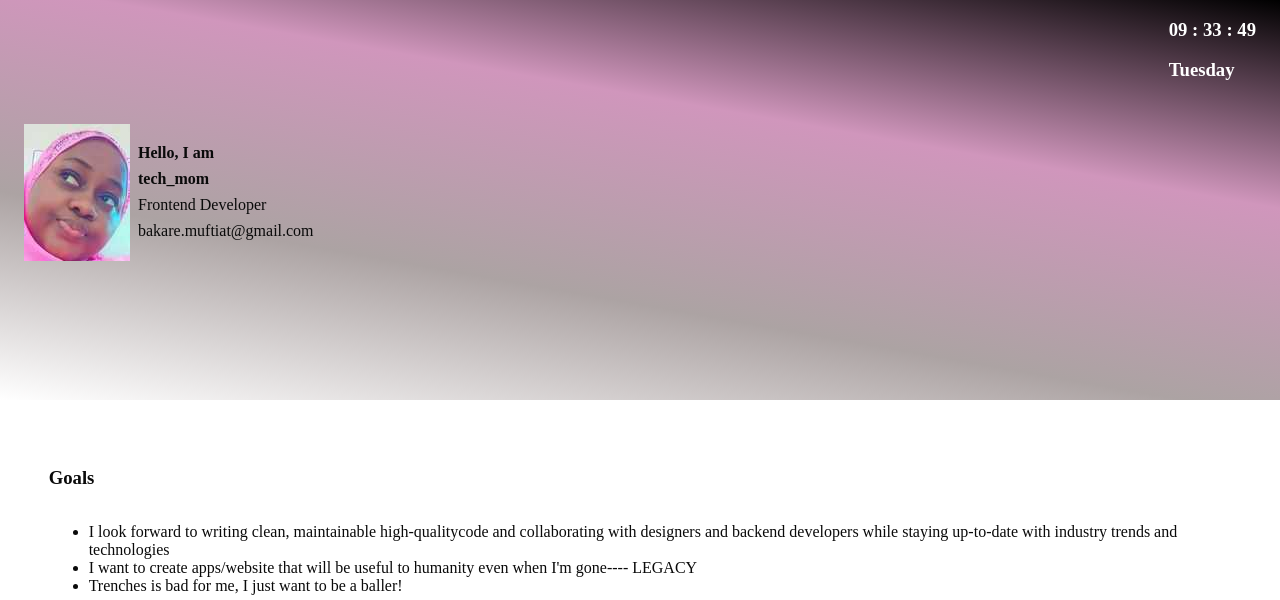
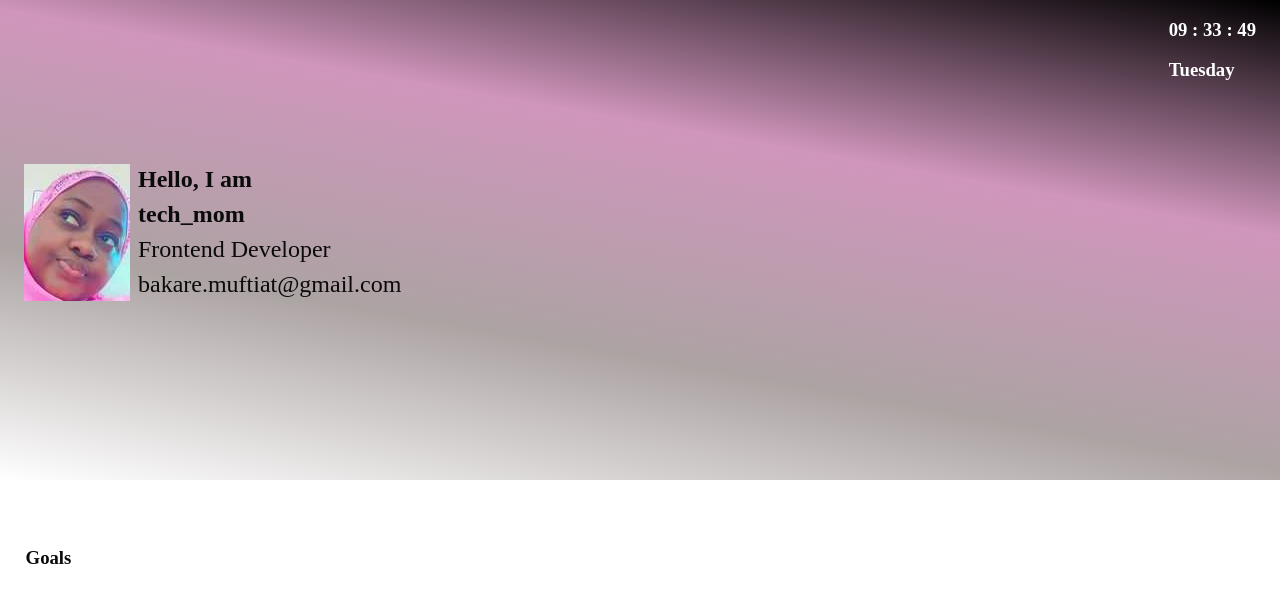
Before and after one commit to MUFTIATBAKARE/NaturalDimension, a plain HTML site: page index.html in a window 1280 px wide. Shown: the top 600 px of the page. Drawn offline with Linux system fonts and the light colour scheme.

Commit message:
css update

```diff
--- a/style.css
+++ b/style.css
@@ -18,7 +18,7 @@ body {
   display: flex;
   flex-direction: column-reverse;
   justify-content: space-between;
-  height: 80vh;
+  height: 75vh;
   padding: 0 16px;
   background-image: linear-gradient(
     10deg,
@@ -170,7 +170,7 @@ body {
     display: flex;
     flex-direction: row;
     justify-content: space-between;
-    height: 50vh;
+    height: 60vh;
     padding: 0 24px;
     background-image: linear-gradient(
       10deg,
@@ -201,12 +201,19 @@ body {
   .content_container {
     display: flex;
     flex-direction: column;
+    padding: 0;
     gap: 24px;
   }
   .subcontent_container {
     display: flex;
     flex-direction: column;
     margin: 0 2%;
+  }
+  .info-content-container h4,
+  .info-content-container p,
+  .info-content-container h1 {
+    margin: 0;
+    font-size: 24px;
   }
   .link_container {
     background-color: #000;
```
